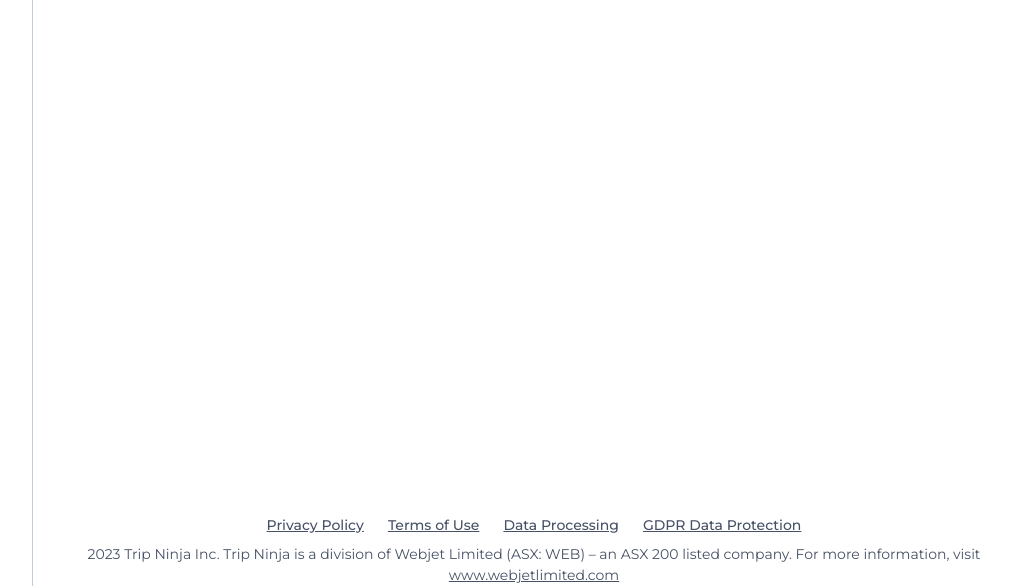
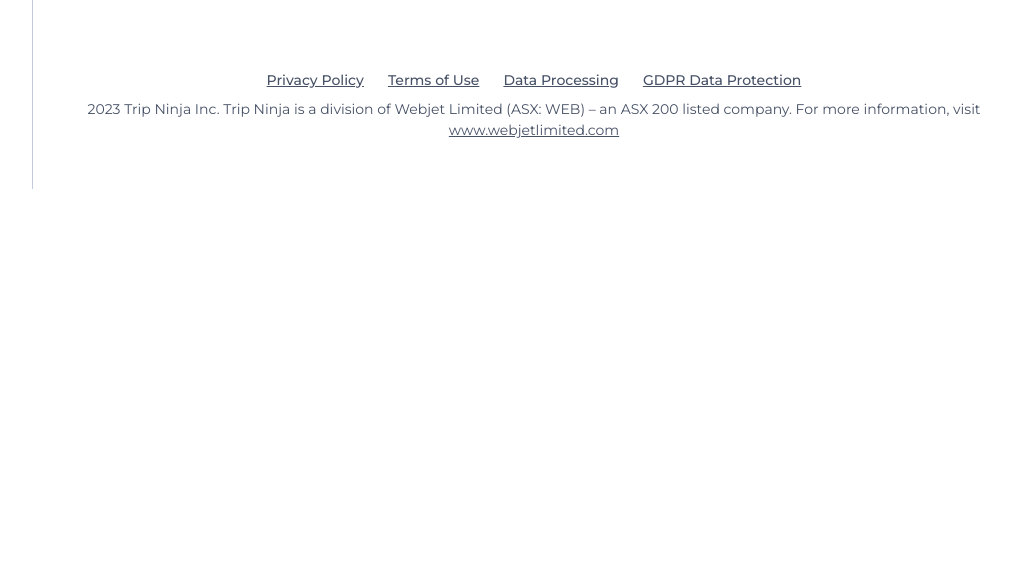
Before and after one commit to trip-ninja-inc/trip_ninja_api_docs, a React (Create React App) app in the folder trip-ninja-docs/: page /farestructure/generate-solutions/ in a window 1280 px wide. Shown: the part 1218-1804 px from the top of the page, without its empty margins (269-1280 px from the left). After the commit the page ends 1407 px from the top, so only its background shows below. Built offline with nearby package versions, Linux system fonts and the light colour scheme.

Commit message:
update footer

```diff
--- a/trip-ninja-docs/src/index.css
+++ b/trip-ninja-docs/src/index.css
@@ -127,5 +127,5 @@
 }
 
 footer {
-  margin-top: 65vh;
+  margin-top: 75px;
 }
```
